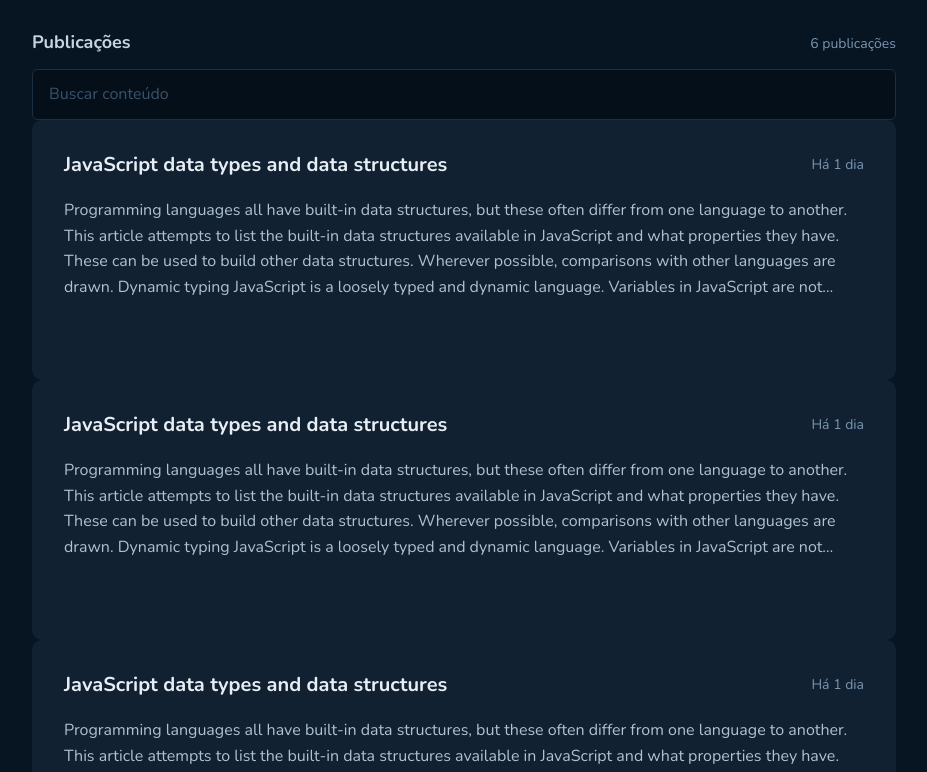
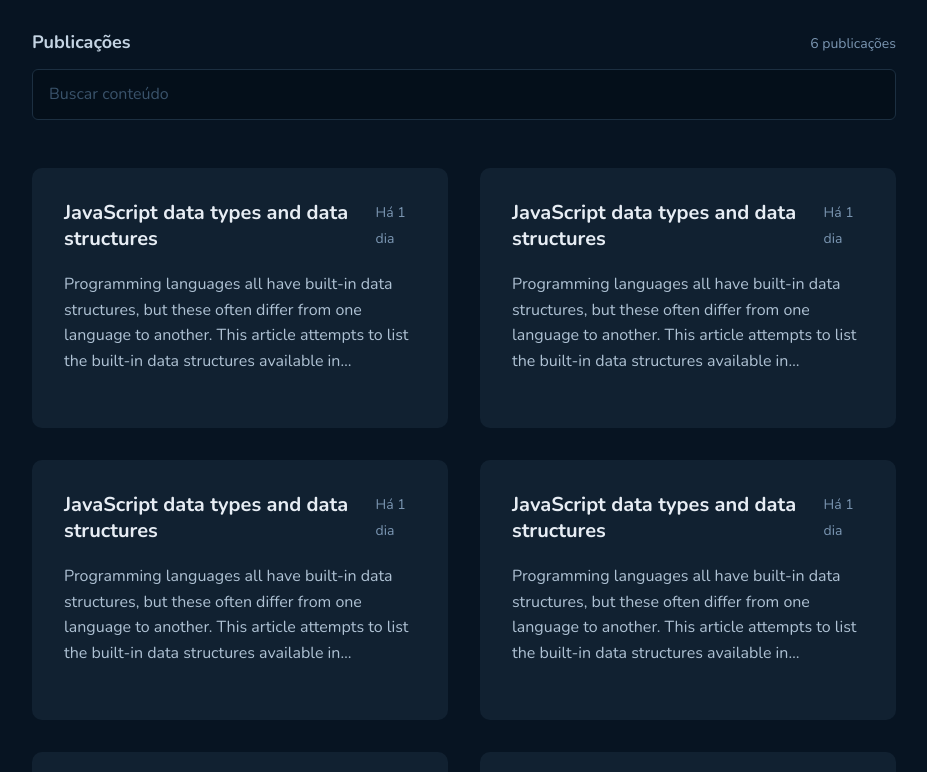
Before and after one commit to rnatu/github-blog, a React (Vite) app: page / in a window 1280 px wide. Shown: the part 460-1232 px from the top of the page, without its empty margins (176-1103 px from the left). Built offline with nearby package versions, Linux system fonts and the light colour scheme.

Commit message:
feat(Blog): add PostsContainer style

```diff
--- a/src/Pages/Blog/styles.ts
+++ b/src/Pages/Blog/styles.ts
@@ -10,4 +10,10 @@ export const PublicationsHeader = styled.header`
   justify-content: space-between;
 `;
 
-export const PostsContainer = styled.main``;
+export const PostsContainer = styled.main`
+  margin-top: 3rem;
+  display: grid;
+
+  grid-template-columns: repeat(auto-fill, minmax(416px, 1fr));
+  grid-gap: 2rem;
+`;
```
